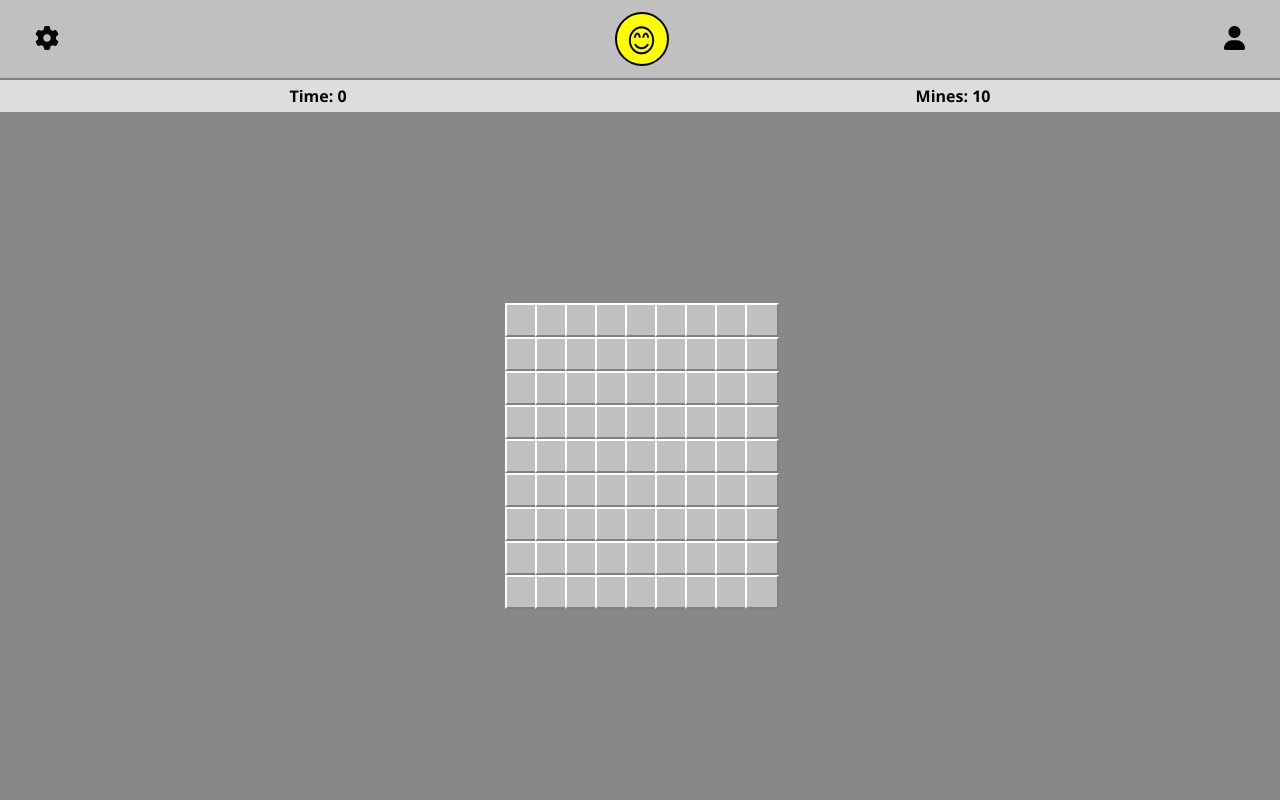
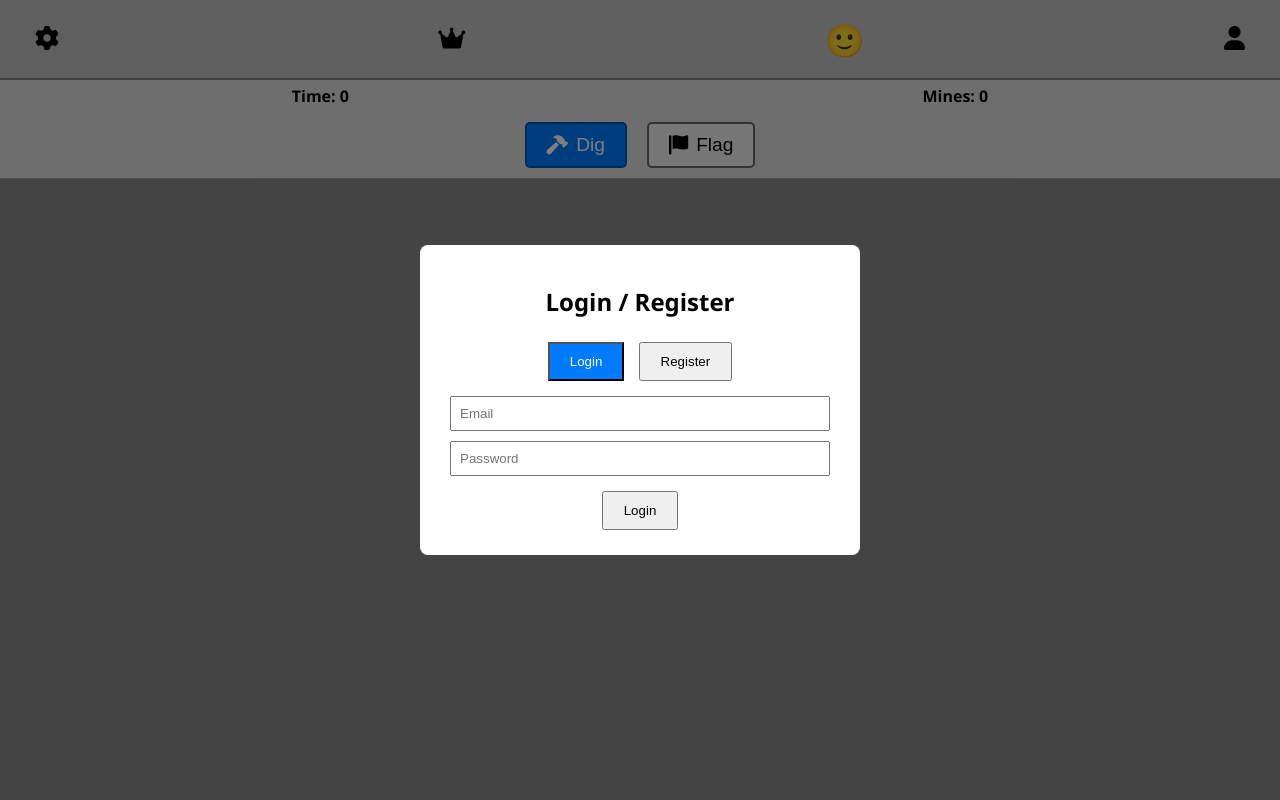
Before and after one commit to SnorlaxKabigon/MineSweeper, a Flask app: page / in a window 1280 px wide. Run offline with Flask 3, Linux system fonts and the light colour scheme.

```diff
--- a/MineSweeper/requirements.txt
+++ b/MineSweeper/requirements.txt
@@ -2,3 +2,5 @@ Flask
 Flask-SQLAlchemy
 Flask-Login
 werkzeug
+gunicorn
+psycopg2-binary
--- a/MineSweeper/static/script.js
+++ b/MineSweeper/static/script.js
@@ -2,15 +2,16 @@
 const CONFIG = {
     easy: { rows: 9, cols: 9, mines: 10 },
     normal: { rows: 16, cols: 16, mines: 40 },
-    hard: { rows: 32, cols: 32, mines: 199 }
+    hard: { rows: 32, cols: 32, mines: 200 }
 };
 
 const SKINS = [
-    { id: 'default', icon: '😊', cost: 0 },
-    { id: 'cool', icon: '😎', cost: 50 },
-    { id: 'cowboy', icon: '🤠', cost: 100 },
+    { id: 'default', icon: '🙂', cost: 0 },
+    { id: 'chee', icon: '🤓', cost: 1 },
+    { id: 'sleep', icon: '😴', cost: 10 },
     { id: 'alien', icon: '👽', cost: 200 },
-    { id: 'robot', icon: '🤖', cost: 500 }
+    { id: 'robot', icon: '🤖', cost: 500 },
+    { id: 'devil', icon: '😈', cost: 1000 }
 ];
 
 // State
@@ -23,6 +24,7 @@ let currentState = {
     timer: 0,
     timerInterval: null,
     firstClick: true,
+    mode: 'dig', // 'dig' or 'flag'
     user: null // { username, coins, current_skin, owned_skins }
 };
 
@@ -35,22 +37,46 @@ const smileyBtn = document.getElementById('smiley-face');
 // Initialization
 document.addEventListener('DOMContentLoaded', () => {
     checkUserSession();
-    initGame('easy');
+    // initGame('easy'); // Don't init game until logged in
     setupEventListeners();
 });
 
 function setupEventListeners() {
     // Header Buttons
     document.getElementById('settings-btn').addEventListener('click', () => showModal('settings-modal'));
+    document.getElementById('ranking-btn').addEventListener('click', () => {
+        showModal('ranking-modal');
+        fetchRankings('easy');
+    });
+    document.getElementById('achievements-btn').addEventListener('click', () => {
+        showModal('achievements-modal');
+        fetchAchievements();
+    });
     document.getElementById('user-btn').addEventListener('click', () => {
         if (currentState.user) {
-            updateUserProfile();
+            updateUIWithUser();
             showModal('user-modal');
         } else {
             showModal('auth-modal');
         }
     });
     smileyBtn.addEventListener('click', () => initGame(currentState.difficulty));
+
+    // Mode Toggle Buttons
+    const digBtn = document.getElementById('mode-dig');
+    const flagBtn = document.getElementById('mode-flag');
+
+    digBtn.addEventListener('click', () => {
+        currentState.mode = 'dig';
+        digBtn.classList.add('active');
+        flagBtn.classList.remove('active');
+    });
+
+    flagBtn.addEventListener('click', () => {
+        currentState.mode = 'flag';
+        flagBtn.classList.add('active');
+        digBtn.classList.remove('active');
+    });
 
     // Modals
     document.querySelectorAll('.close-modal').forEach(btn => {
@@ -88,6 +114,15 @@ function setupEventListeners() {
         });
     });
 
+    // Rankings
+    document.querySelectorAll('.rank-tab-btn').forEach(btn => {
+        btn.addEventListener('click', (e) => {
+            document.querySelectorAll('.rank-tab-btn').forEach(b => b.classList.remove('active'));
+            e.target.classList.add('active');
+            fetchRankings(e.target.dataset.diff);
+        });
+    });
+
     // Game Over / Recovery
     document.getElementById('recover-btn').addEventListener('click', handleRecovery);
     document.getElementById('give-up-btn').addEventListener('click', () => {
@@ -97,6 +132,10 @@ function setupEventListeners() {
     document.getElementById('restart-btn').addEventListener('click', () => {
         document.getElementById('game-over-modal').classList.add('hidden');
         initGame(currentState.difficulty);
+    });
+
+    document.getElementById('back-to-game-btn').addEventListener('click', () => {
+        document.getElementById('game-over-modal').classList.add('hidden');
     });
 
     // Shop
@@ -137,12 +176,7 @@ function initGame(difficulty) {
             handleCellRightClick(i);
         });
 
-        // Long press simulation for mobile
-        let pressTimer;
-        cell.addEventListener('touchstart', () => {
-            pressTimer = setTimeout(() => handleCellRightClick(i), 500);
-        });
-        cell.addEventListener('touchend', () => clearTimeout(pressTimer));
+        // Removed long press simulation as per user request
 
         boardEl.appendChild(cell);
         currentState.board.push({
@@ -202,7 +236,15 @@ function countMinesAround(index, rows, cols) {
 }
 
 function handleCellClick(index) {
-    if (currentState.gameOver || currentState.board[index].flagged || currentState.board[index].question) return;
+    if (currentState.gameOver) return;
+
+    // If in flag mode, toggle flag instead of revealing
+    if (currentState.mode === 'flag') {
+        handleCellRightClick(index);
+        return;
+    }
+
+    if (currentState.board[index].flagged || currentState.board[index].question) return;
 
     if (currentState.firstClick) {
         placeMines(index);
@@ -226,22 +268,30 @@ function handleCellRightClick(index) {
 
     const cellData = currentState.board[index];
     const cellEl = boardEl.children[index];
+    const config = CONFIG[currentState.difficulty];
 
     if (!cellData.flagged && !cellData.question) {
         cellData.flagged = true;
         cellEl.classList.add('flag');
         cellEl.innerHTML = '<i class="fas fa-flag"></i>';
+        updateMinesCounter(-1);
     } else if (cellData.flagged) {
         cellData.flagged = false;
         cellData.question = true;
         cellEl.classList.remove('flag');
         cellEl.classList.add('question');
         cellEl.textContent = '?';
+        updateMinesCounter(1);
     } else {
         cellData.question = false;
         cellEl.classList.remove('question');
         cellEl.textContent = '';
     }
+}
+
+function updateMinesCounter(change) {
+    const currentMines = parseInt(minesDisplay.textContent);
+    minesDisplay.textContent = currentMines + change;
 }
 
 function revealCell(index) {
@@ -284,19 +334,30 @@ function handleMineHit(index) {
     currentState.mistakes++;
     if (currentState.mistakes >= 3) {
         gameOver(false);
+    } else {
+        // Check if win condition is met even after hitting a mine (if mistakes < 3)
+        // But wait, if you hit a mine, that cell is revealed.
+        // The win condition is "revealedCount === totalCells - config.mines".
+        // If you reveal a mine, it counts towards revealedCount in the current logic?
+        // Let's check checkWin logic.
+        checkWin();
     }
 }
 
 function checkWin() {
     const config = CONFIG[currentState.difficulty];
     const totalCells = config.rows * config.cols;
-    let revealedCount = 0;
+    let revealedSafeCells = 0;
 
     currentState.board.forEach(cell => {
-        if (cell.revealed) revealedCount++;
+        if (cell.revealed && !cell.isMine) {
+            revealedSafeCells++;
+        }
     });
 
-    if (revealedCount === totalCells - config.mines) {
+    // Win if all safe cells are revealed.
+    // Mines don't need to be flagged, just all safe cells revealed.
+    if (revealedSafeCells === totalCells - config.mines) {
         gameOver(true);
     }
 }
@@ -305,11 +366,17 @@ function gameOver(win) {
     currentState.gameOver = true;
     clearInterval(currentState.timerInterval);
 
+    if (!win) {
+        // Record loss
+        fetch('/api/game/fail', { method: 'POST' });
+    }
+
     const modal = document.getElementById('game-over-modal');
     const title = document.getElementById('game-over-title');
     const msg = document.getElementById('game-over-message');
     const recoveryOpts = document.getElementById('recovery-options');
     const restartBtn = document.getElementById('restart-btn');
+    const backToGameBtn = document.getElementById('back-to-game-btn');
 
     modal.classList.remove('hidden');
 
@@ -318,6 +385,7 @@ function gameOver(win) {
         msg.textContent = `Time: ${currentState.timer}s`;
         recoveryOpts.classList.add('hidden');
         restartBtn.classList.remove('hidden');
+        backToGameBtn.classList.remove('hidden');
 
         if (currentState.user) {
             submitScore();
@@ -326,12 +394,14 @@ function gameOver(win) {
         title.textContent = "Game Over";
         msg.textContent = "You hit 3 mines!";
         restartBtn.classList.add('hidden');
+        backToGameBtn.classList.add('hidden');
 
         if (currentState.user && currentState.user.coins >= 20) {
             recoveryOpts.classList.remove('hidden');
         } else {
             recoveryOpts.classList.add('hidden');
             restartBtn.classList.remove('hidden');
+            backToGameBtn.classList.remove('hidden');
         }
     }
 }
@@ -354,8 +424,118 @@ async function checkUserSession() {
         if (data.authenticated) {
             currentState.user = data;
             updateUIWithUser();
+            initGame('easy'); // Start game only after login
+        } else {
+            showModal('auth-modal');
+            // Prevent closing auth modal if not logged in
+            document.querySelector('#auth-modal .close-modal').style.display = 'none';
         }
-    } catch (e) { console.error(e); }
+    } catch (e) {
+        console.error(e);
+    }
+}
+
+function updateUIWithUser() {
+    if (!currentState.user) {
+        console.warn('updateUIWithUser called but no user in state');
+        return;
+    }
+
+    console.log('Updating UI with user:', currentState.user);
+
+    const nameEl = document.getElementById('profile-name');
+    if (nameEl) {
+        nameEl.textContent = currentState.user.username || 'Guest';
+    }
+
+    const coinsEl = document.getElementById('profile-coins');
+    if (coinsEl) {
+        coinsEl.textContent = currentState.user.coins !== undefined ? currentState.user.coins : 0;
+    }
+
+    const titleEl = document.getElementById('profile-title');
+    if (titleEl) {
+        if (currentState.user.current_title) {
+            titleEl.textContent = currentState.user.current_title;
+            titleEl.style.display = 'block';
+            titleEl.style.color = '#d35400'; // Force color
+            titleEl.classList.remove('hidden');
+        } else {
+            titleEl.textContent = 'No Title Equipped';
+            titleEl.style.display = 'block';
+            titleEl.style.color = '#ccc';
+            titleEl.classList.remove('hidden');
+        }
+    }
+
+    // Update skin
+    const skin = SKINS.find(s => s.id === currentState.user.current_skin);
+    if (skin) {
+        smileyBtn.textContent = skin.icon;
+    }
+}
+
+async function fetchAchievements() {
+    const list = document.getElementById('achievements-list');
+    list.innerHTML = '<p>Loading...</p>';
+    try {
+        const res = await fetch('/api/user/achievements');
+        const data = await res.json();
+
+        list.innerHTML = '';
+
+        // Stats
+        const statsDiv = document.createElement('div');
+        statsDiv.className = 'stats-summary';
+        statsDiv.innerHTML = `
+            <p>Games Played: ${data.games_played}</p>
+            <p>Games Won: ${data.games_won}</p>
+            <p>Mines Hit: ${data.mines_hit}</p>
+        `;
+        list.appendChild(statsDiv);
+
+        // Titles
+        const titlesDiv = document.createElement('div');
+        titlesDiv.innerHTML = '<h3>Unlocked Titles (Click to Equip)</h3>';
+        if (data.unlocked_titles.length === 0) {
+            titlesDiv.innerHTML += '<p>No titles yet.</p>';
+        } else {
+            const ul = document.createElement('ul');
+            ul.className = 'titles-list';
+            data.unlocked_titles.forEach(title => {
+                const li = document.createElement('li');
+                li.textContent = title;
+                li.className = 'title-item';
+
+                if (title === currentState.user.current_title) {
+                    li.classList.add('equipped');
+                    li.textContent += ' (Equipped)';
+                }
+
+                li.addEventListener('click', async () => {
+                    const res = await fetch('/api/user/title', {
+                        method: 'POST',
+                        headers: {'Content-Type': 'application/json'},
+                        body: JSON.stringify({ title: title })
+                    });
+                    const result = await res.json();
+                    if (result.success) {
+                        currentState.user.current_title = title;
+                        updateUIWithUser();
+                        fetchAchievements(); // Refresh list
+                    }
+                });
+
+                ul.appendChild(li);
+            });
+            titlesDiv.appendChild(ul);
+        }
+        list.appendChild(titlesDiv);
+
+    } catch (e) {
+        console.error(e);
+        list.innerHTML = '<p>Error loading achievements.</p>';
+    }
 }
 
 async function handleLogin(e) {
@@ -375,6 +555,8 @@ async function handleLogin(e) {
         document.getElementById('auth-modal').classList.add('hidden');
         // Refresh full user data to get skins
         checkUserSession();
+        // Re-enable close button
+        document.querySelector('#auth-modal .close-modal').style.display = 'block';
     } else {
         alert(data.error);
     }
@@ -397,6 +579,8 @@ async function handleRegister(e) {
         updateUIWithUser();
         document.getElementById('auth-modal').classList.add('hidden');
         checkUserSession();
+        // Re-enable close button
+        document.querySelector('#auth-modal .close-modal').style.display = 'block';
     } else {
         alert(data.error);
     }
@@ -439,17 +623,8 @@ async function handleRecovery() {
 }
 
 // Shop & UI
-function updateUIWithUser() {
-    if (currentState.user) {
-        const skin = SKINS.find(s => s.id === currentState.user.current_skin);
-        if (skin) smileyBtn.textContent = skin.icon;
-    }
-}
+// updateUIWithUser is defined above
 
-function updateUserProfile() {
-    document.getElementById('profile-name').textContent = currentState.user.username;
-    document.getElementById('profile-coins').textContent = currentState.user.coins;
-}
 
 function renderShop() {
     const list = document.getElementById('skin-list');
@@ -511,3 +686,46 @@ async function handleSkinClick(skin, isOwned) {
 function showModal(id) {
     document.getElementById(id).classList.remove('hidden');
 }
+
+async function fetchRankings(difficulty) {
+    const list = document.getElementById('ranking-list');
+    list.innerHTML = '<p>Loading...</p>';
+
+    try {
+        const response = await fetch(`/api/rankings/${difficulty}`);
+        const data = await response.json();
+
+        list.innerHTML = '';
+        if (data.length === 0) {
+            list.innerHTML = '<p>No records yet.</p>';
+            return;
+        }
+
+        const table = document.createElement('table');
+        table.className = 'ranking-table';
+        table.innerHTML = `
+            <thead>
+                <tr>
+                    <th>Rank</th>
+                    <th>User</th>
+                    <th>Time</th>
+                    <th>Date</th>
+                </tr>
+            </thead>
+            <tbody>
+                ${data.map((score, index) => `
+                    <tr>
+                        <td>${index + 1}</td>
+                        <td>${score.username}</td>
+                        <td>${score.time}s</td>
+                        <td>${score.date.split(' ')[0]}</td>
+                    </tr>
+                `).join('')}
+            </tbody>
+        `;
+        list.appendChild(table);
+    } catch (error) {
+        console.error('Error fetching rankings:', error);
+        list.innerHTML = '<p>Error loading rankings.</p>';
+    }
+}
--- a/MineSweeper/static/style.css
+++ b/MineSweeper/static/style.css
@@ -46,9 +46,8 @@ body {
     display: flex;
     align-items: center;
     justify-content: center;
-    background-color: #ffff00; /* Default yellow */
-    border-radius: 50%;
-    border: 2px solid #000;
+    background-color: transparent;
+    border: none;
 }
 
 .game-info {
@@ -171,3 +170,96 @@ body {
 .skin-item.selected {
     border: 2px solid blue;
 }
+
+/* Ranking Styles */
+.ranking-table {
+    width: 100%;
+    border-collapse: collapse;
+    margin-top: 10px;
+}
+
+.ranking-table th, .ranking-table td {
+    border: 1px solid #ddd;
+    padding: 8px;
+    text-align: center;
+}
+
+.ranking-table th {
+    background-color: #f2f2f2;
+}
+
+.ranking-list {
+    max-height: 300px;
+    overflow-y: auto;
+}
+
+.rank-tab-btn {
+    padding: 5px 10px;
+    margin: 0 2px;
+    cursor: pointer;
+    background-color: #eee;
+    border: 1px solid #ccc;
+}
+
+.rank-tab-btn.active {
+    background-color: var(--primary-color);
+    color: white;
+    border-color: var(--primary-color);
+}
+
+/* Control Bar */
+.control-bar {
+    display: flex;
+    justify-content: center;
+    padding: 10px;
+    background-color: #ddd;
+    border-bottom: 1px solid #999;
+}
+
+.control-btn {
+    padding: 10px 20px;
+    margin: 0 10px;
+    font-size: 1.2rem;
+    border: 2px solid #666;
+    background-color: #eee;
+    cursor: pointer;
+    border-radius: 5px;
+    display: flex;
+    align-items: center;
+    gap: 8px;
+}
+
+.control-btn.active {
+    background-color: var(--primary-color);
+    color: white;
+    border-color: #0056b3;
+}
+
+/* Achievements */
+.achievements-list {
+    text-align: left;
+    max-height: 300px;
+    overflow-y: auto;
+}
+
+.stats-summary {
+    background-color: #f9f9f9;
+    padding: 10px;
+    border-radius: 5px;
+    margin-bottom: 10px;
+    border: 1px solid #ddd;
+}
+
+.stats-summary p {
+    margin: 5px 0;
+}
+
+.title-display {
+    font-weight: bold;
+    font-size: 0.9rem;
+    margin: 5px 0; /* Reset margin */
+    min-height: 1.2em;
+    display: block;
+    width: 100%;
+    text-align: center;
+}
--- a/MineSweeper/templates/index.html
+++ b/MineSweeper/templates/index.html
@@ -11,13 +11,19 @@
     <div class="app-container">
         <header class="game-header">
             <button id="settings-btn" class="icon-btn"><i class="fas fa-cog"></i></button>
-            <div id="smiley-face" class="smiley-btn">😊</div>
+            <button id="ranking-btn" class="icon-btn"><i class="fas fa-crown"></i></button>
+            <div id="smiley-face" class="smiley-btn">🙂</div>
             <button id="user-btn" class="icon-btn"><i class="fas fa-user"></i></button>
         </header>
 
         <div class="game-info">
             <div class="timer">Time: <span id="time-display">0</span></div>
             <div class="mines-left">Mines: <span id="mines-display">0</span></div>
+        </div>
+
+        <div class="control-bar">
+            <button id="mode-dig" class="control-btn active"><i class="fas fa-hammer"></i> Dig</button>
+            <button id="mode-flag" class="control-btn"><i class="fas fa-flag"></i> Flag</button>
         </div>
 
         <div id="game-board" class="game-board">
@@ -53,7 +59,22 @@
             <h2>Difficulty</h2>
             <button class="difficulty-btn" data-diff="easy">Easy (9x9, 10 Mines)</button>
             <button class="difficulty-btn" data-diff="normal">Normal (16x16, 40 Mines)</button>
-            <button class="difficulty-btn" data-diff="hard">Hard (32x32, 199 Mines)</button>
+            <button class="difficulty-btn" data-diff="hard">Hard (32x32, 200 Mines)</button>
+            <button class="close-modal">Close</button>
+        </div>
+    </div>
+
+    <div id="ranking-modal" class="modal hidden">
+        <div class="modal-content">
+            <h2>Ranking</h2>
+            <div class="tabs">
+                <button class="rank-tab-btn active" data-diff="easy">Easy</button>
+                <button class="rank-tab-btn" data-diff="normal">Normal</button>
+                <button class="rank-tab-btn" data-diff="hard">Hard</button>
+            </div>
+            <div id="ranking-list" class="ranking-list">
+                <!-- Rankings generated by JS -->
+            </div>
             <button class="close-modal">Close</button>
         </div>
     </div>
@@ -62,9 +83,21 @@
         <div class="modal-content">
             <h2>User Profile</h2>
             <p>Name: <span id="profile-name">Guest</span></p>
+            <p class="title-display" id="profile-title"></p>
             <p>Coins: <span id="profile-coins">0</span></p>
             <button id="shop-btn">Skin Shop</button>
+            <button id="achievements-btn">Achievements</button>
             <button id="logout-btn">Sign Out</button>
+            <button class="close-modal">Close</button>
+        </div>
+    </div>
+
+    <div id="achievements-modal" class="modal hidden">
+        <div class="modal-content">
+            <h2>Achievements & Titles</h2>
+            <div id="achievements-list" class="achievements-list">
+                <!-- Generated by JS -->
+            </div>
             <button class="close-modal">Close</button>
         </div>
     </div>
@@ -89,6 +122,7 @@
                 <button id="give-up-btn">Give Up</button>
             </div>
             <button id="restart-btn" class="hidden">Restart</button>
+            <button id="back-to-game-btn" class="hidden">Back to Game</button>
         </div>
     </div>
 
```
Also changed, not shown: MineSweeper/README.md (added), MineSweeper/instance/minesweeper.db (added), 2 other files.
